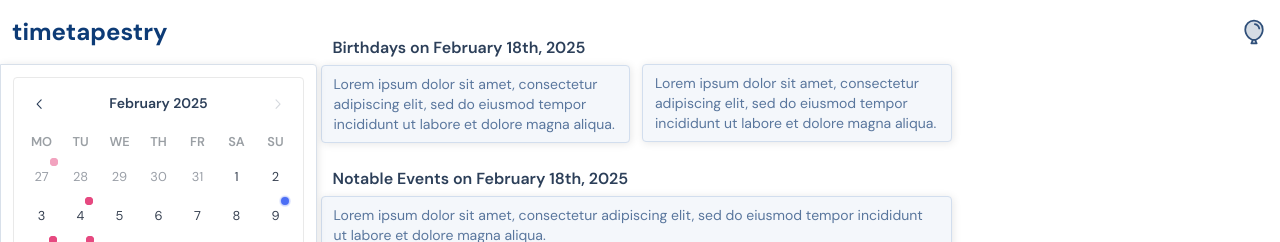
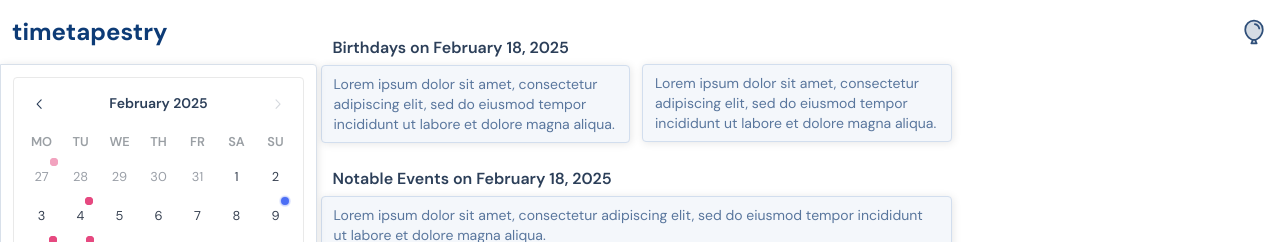
Before and after one commit to aniqatc/time-tapestry, a React (Vite) app: page / in a window 1280 px wide. Shown: the top 242 px of the page. Built offline with nearby package versions, Linux system fonts and the light colour scheme.

Commit message:
install zustand + implement dateStore & add date dynamically across components

```diff
--- a/package.json
+++ b/package.json
@@ -32,7 +32,8 @@
     "dayjs": "^1.11.13",
     "motion": "^12.0.0",
     "react": "^18.3.1",
-    "react-dom": "^18.3.1"
+    "react-dom": "^18.3.1",
+    "zustand": "^5.0.3"
   },
   "devDependencies": {
     "@eslint/js": "^9.18.0",
--- a/src/components/Content/Content.tsx
+++ b/src/components/Content/Content.tsx
@@ -1,10 +1,13 @@
 import { PrimaryCard } from '@components/reusable';
+import { useDateStore } from '@contexts';
 
 export default function Content(): JSX.Element {
+  const formattedDate = useDateStore((state: { formattedDate: string }) => state.formattedDate);
+
   return (
     <div className="mx-auto -mt-9 flex h-min w-full flex-col gap-4 pr-4 pl-2 xl:max-w-[655px]">
       <section className="flex flex-wrap gap-3 lg:flex-nowrap">
-        <PrimaryCard heading="Birthdays on February 18th, 2025">
+        <PrimaryCard heading={`Birthdays on ${formattedDate}`}>
           Lorem ipsum dolor sit amet, consectetur adipiscing elit, sed do eiusmod tempor incididunt
           ut labore et dolore magna aliqua.
         </PrimaryCard>
@@ -14,7 +17,7 @@ export default function Content(): JSX.Element {
         </PrimaryCard>
       </section>
       <section>
-        <PrimaryCard heading="Notable Events on February 18th, 2025">
+        <PrimaryCard heading={`Notable Events on ${formattedDate}`}>
           Lorem ipsum dolor sit amet, consectetur adipiscing elit, sed do eiusmod tempor incididunt
           ut labore et dolore magna aliqua.
         </PrimaryCard>
--- a/src/components/Sidebar/BirthdayForm.tsx
+++ b/src/components/Sidebar/BirthdayForm.tsx
@@ -1,13 +1,14 @@
-import dayjs from 'dayjs';
 import { useState } from 'react';
 import { Select } from '@mantine/core';
 import { Cake, CalendarDots } from '@phosphor-icons/react';
 import { RELATIONS } from '@constants/relations';
 import { selectStyles } from '@styles/mantineSelect';
 import { InputWrapper, PrimaryButton } from '@components/reusable';
+import { useDateStore } from '@contexts';
 
 export default function BirthdayForm(): JSX.Element {
   const [focusedInput, setFocusedInput] = useState<string | null>(null);
+  const formattedDate = useDateStore((state: { formattedDate: string }) => state.formattedDate);
 
   const [name, setName] = useState<string>('');
   const [email, setEmail] = useState<string>('');
@@ -25,7 +26,7 @@ export default function BirthdayForm(): JSX.Element {
         <input
           id="date"
           type="text"
-          value={dayjs(dayjs().toDate()).format('MMMM D, YYYY')}
+          value={formattedDate}
           readOnly
           className="w-full p-1 text-end outline-0"
         />
--- a/src/components/Sidebar/Calendar.tsx
+++ b/src/components/Sidebar/Calendar.tsx
@@ -2,7 +2,7 @@ import dayjs from 'dayjs';
 
 import { DatePicker, DatesProvider } from '@mantine/dates';
 import { Indicator } from '@mantine/core';
-import { useState } from 'react';
+import { useDateStore } from '@contexts';
 
 import '@mantine/core/styles.css';
 import '@mantine/dates/styles.css';
@@ -13,7 +13,7 @@ const userEvents: number[] = [new Date().getDate(), 9]; // hard-coded for now
 
 function eventRenderer(date: Date): React.ReactNode {
   const day: number = date.getDate();
-  const isEvent: boolean = siteEvents.includes(day);
+  const isSiteEvent: boolean = siteEvents.includes(day);
   const isUserEvent: boolean = userEvents.includes(day);
 
   return (
@@ -21,7 +21,7 @@ function eventRenderer(date: Date): React.ReactNode {
       withBorder
       size={12}
       color={isUserEvent ? 'indigo' : 'pink'}
-      disabled={!isEvent && !isUserEvent}
+      disabled={!isSiteEvent && !isUserEvent}
       processing={isUserEvent}
       offset={-5}
     >
@@ -31,14 +31,15 @@ function eventRenderer(date: Date): React.ReactNode {
 }
 
 export default function Calendar(): JSX.Element {
-  const [date, setDate] = useState<Date | null>(dayjs().toDate());
+  const selectedDate = useDateStore((state: { selectedDate: Date }) => state.selectedDate);
+  const setSelectedDate = useDateStore((state: any) => state.setSelectedDate);
 
   return (
     <DatesProvider settings={{ consistentWeeks: true }}>
       <div className="border-gray-light rounded-sm border p-2">
         <DatePicker
-          value={date}
-          onChange={setDate}
+          value={selectedDate}
+          onChange={setSelectedDate}
           minDate={dayjs().subtract(100, 'year').toDate()}
           maxDate={dayjs().toDate()}
           renderDay={eventRenderer}
--- /dev/null
+++ b/src/contexts/dateStore.tsx
@@ -0,0 +1,15 @@
+import { create } from 'zustand';
+import dayjs from 'dayjs';
+
+interface DateState {
+  selectedDate: Date;
+  formattedDate: string;
+  setSelectedDate: (date: Date) => void;
+}
+
+export const useDateStore = create<DateState>(set => ({
+  selectedDate: new Date(),
+  formattedDate: dayjs(new Date()).format('MMMM D, YYYY'),
+  setSelectedDate: date =>
+    set({ selectedDate: date, formattedDate: dayjs(date).format('MMMM D, YYYY') }),
+}));
--- a/src/contexts/index.ts
+++ b/src/contexts/index.ts
@@ -0,0 +1 @@
+export { useDateStore } from './dateStore';
```
Also changed, not shown: 1 other file (tests, documents, lock files or other folders).
